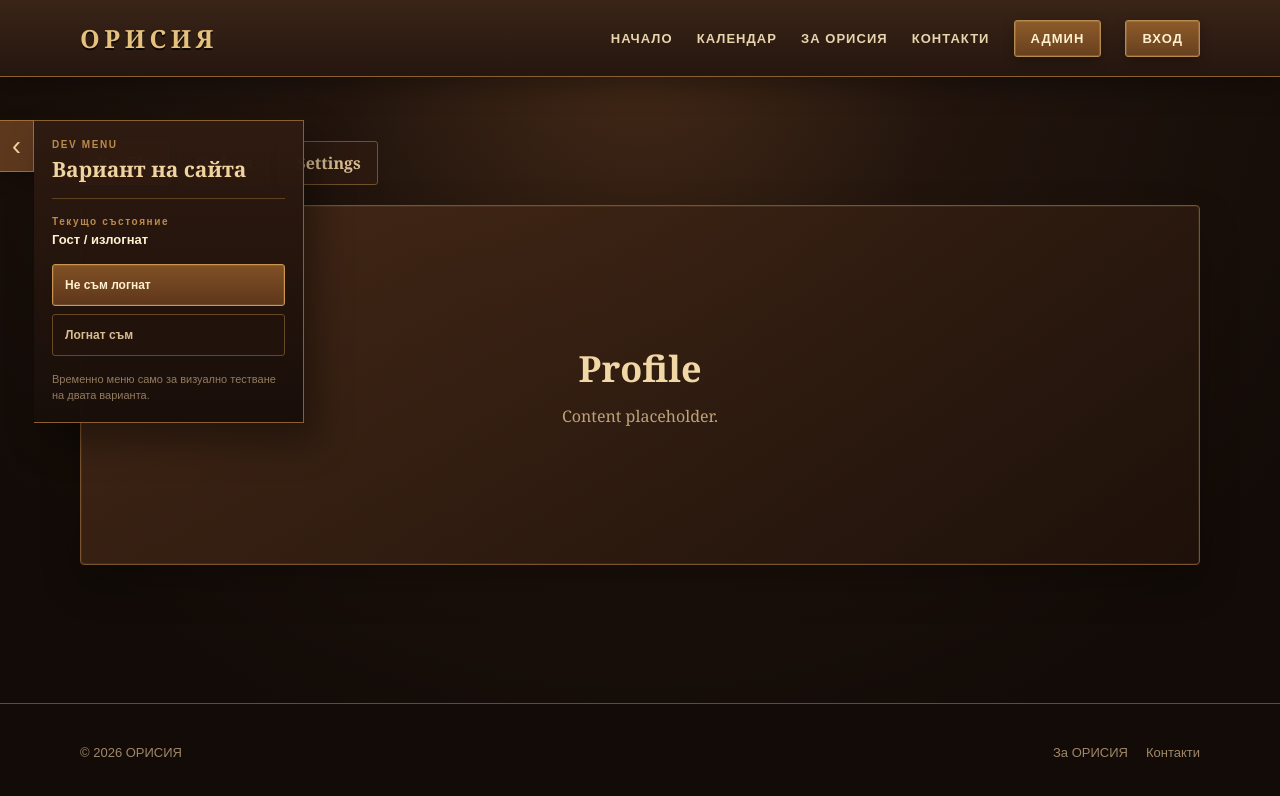
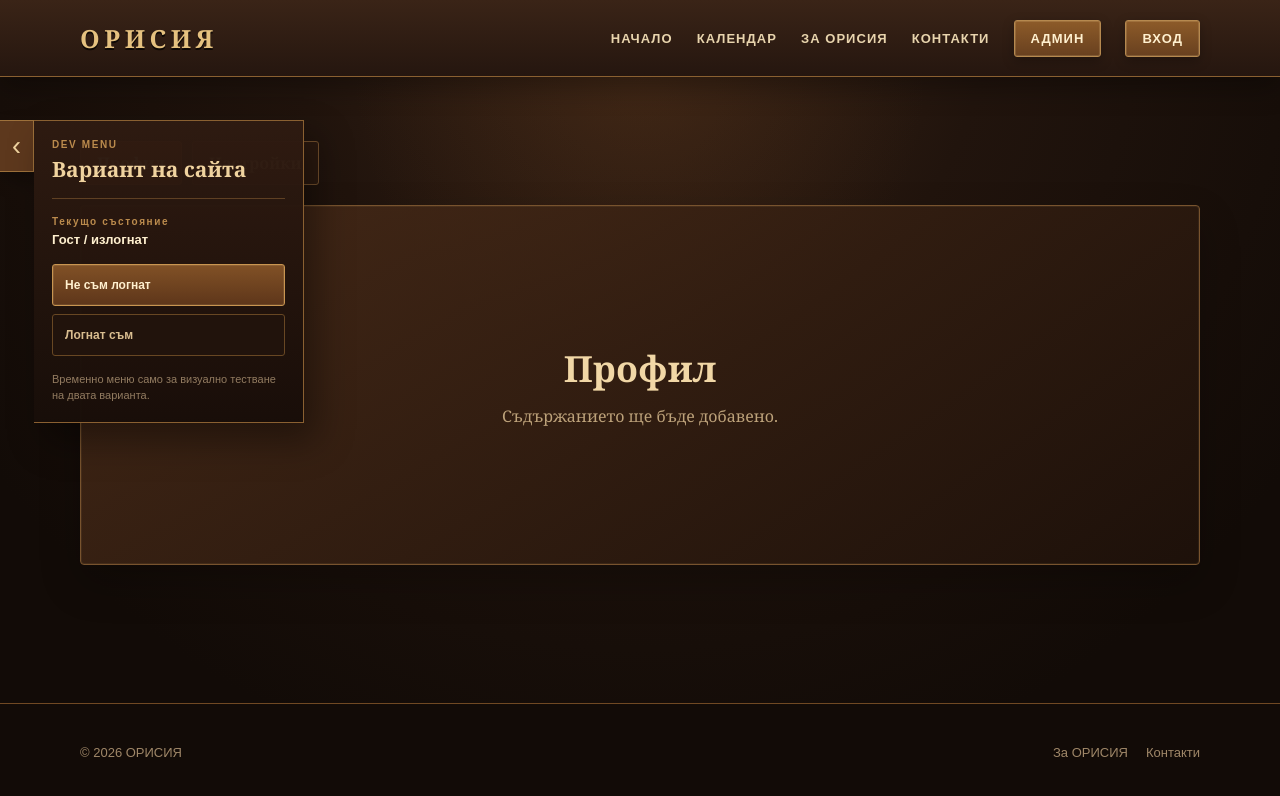
Before and after one commit to viktor132607/Orisia.Client, a Next.js app: page /account in a window 1280 px wide. Shown: the top 796 px of the page. Built offline with nearby package versions, Linux system fonts and the light colour scheme.

Commit message:
Remove orders from account page

```diff
--- a/src/app/account/page.tsx
+++ b/src/app/account/page.tsx
@@ -1,8 +1,27 @@
 "use client";
-import {useState} from "react";
+import { useState } from "react";
 
-export default function Page(){
-  const [tab,setTab]=useState("Profile");
-  const tabs=["Profile","Orders","Settings"];
-  return <main className="page"><div className="container"><div className="tabs">{tabs.map((item)=><button key={item} className={tab===item?"tab active":"tab"} onClick={()=>setTab(item)}>{item}</button>)}</div><section className="empty-panel"><div><h1>{tab}</h1><p>Content placeholder.</p></div></section></div></main>
+export default function Page() {
+  const [tab, setTab] = useState("Профил");
+  const tabs = ["Профил", "Настройки"];
+
+  return (
+    <main className="page">
+      <div className="container">
+        <div className="tabs">
+          {tabs.map((item) => (
+            <button key={item} className={tab === item ? "tab active" : "tab"} onClick={() => setTab(item)}>
+              {item}
+            </button>
+          ))}
+        </div>
+        <section className="empty-panel">
+          <div>
+            <h1>{tab}</h1>
+            <p>Съдържанието ще бъде добавено.</p>
+          </div>
+        </section>
+      </div>
+    </main>
+  );
 }
```
